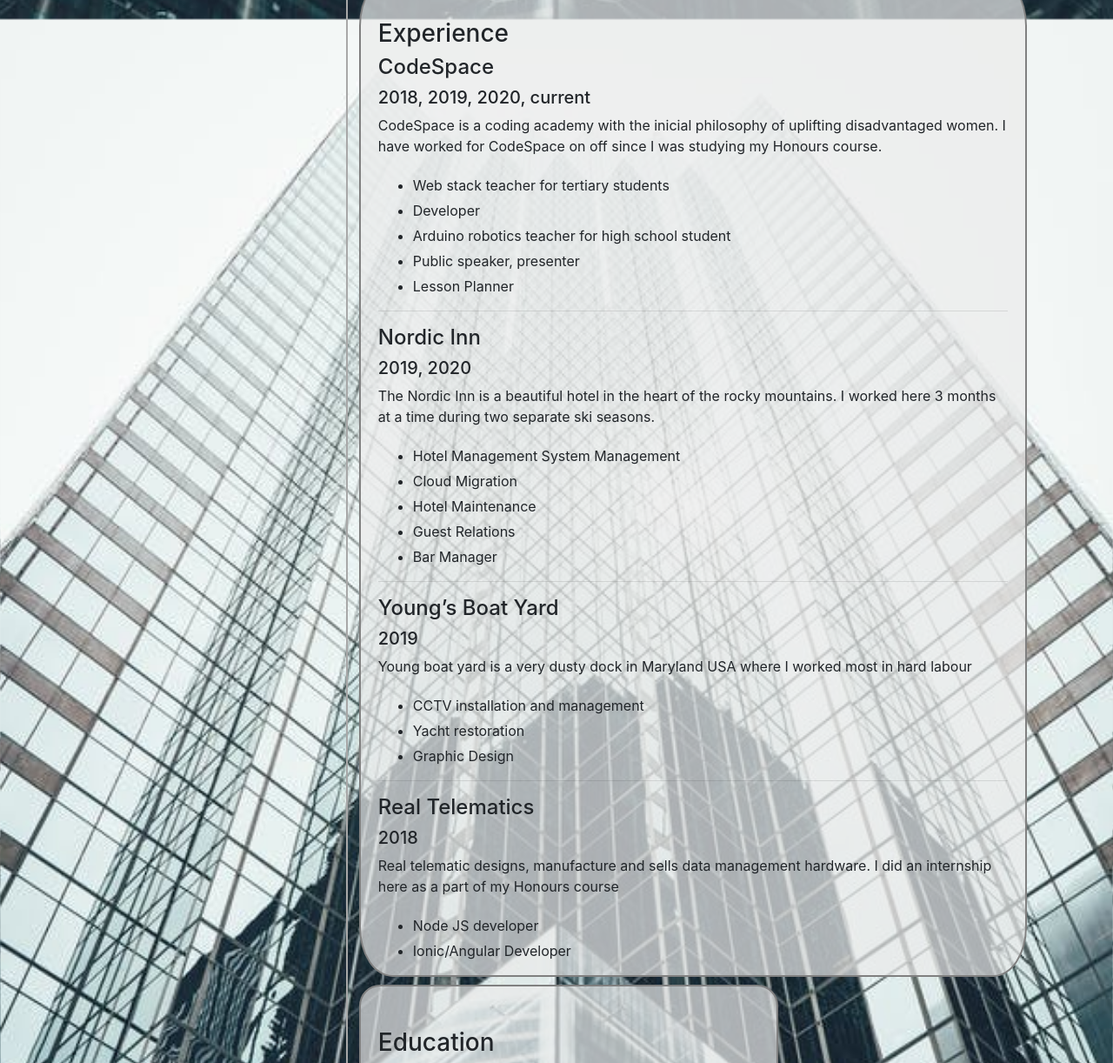
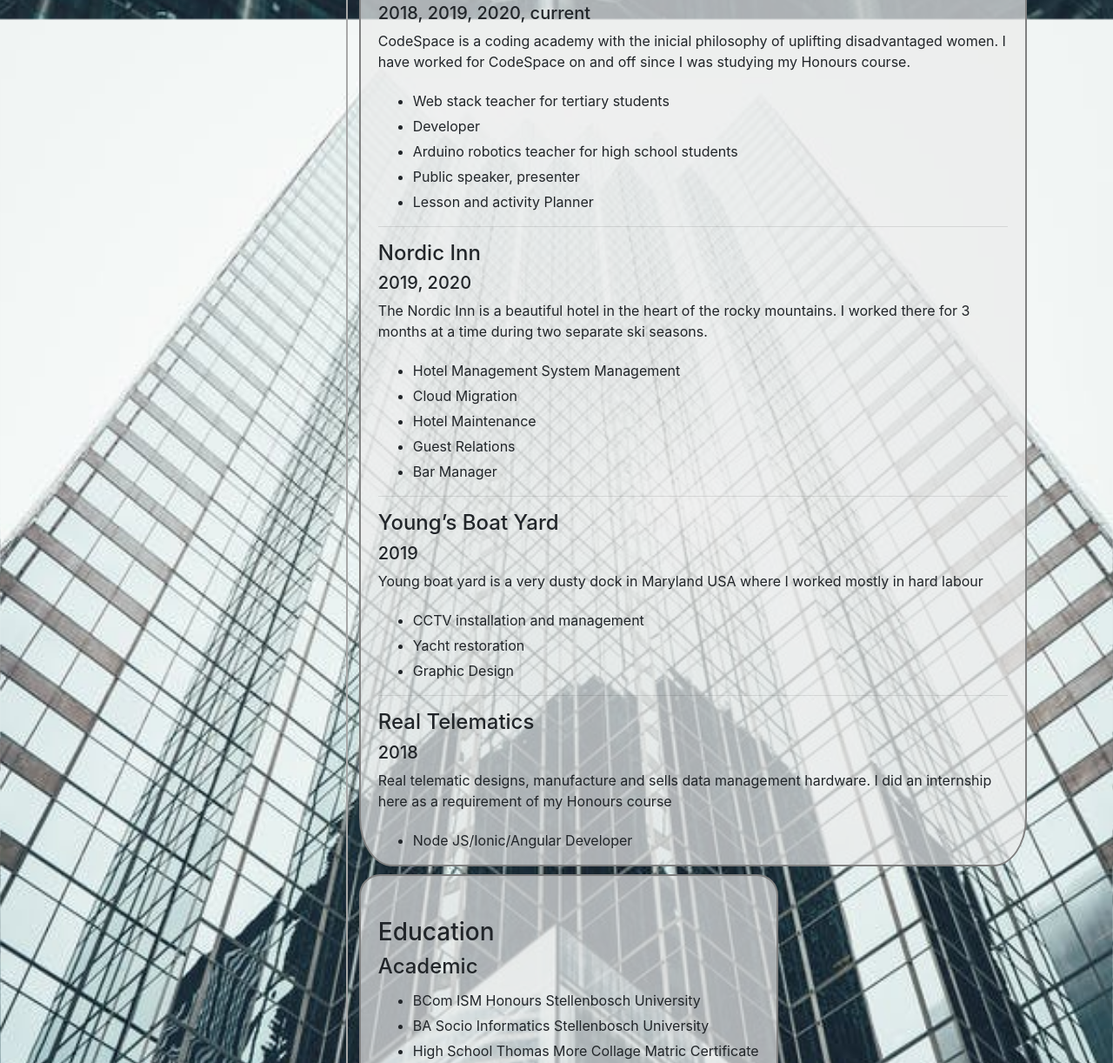
Before and after one commit to NicholasJoubert/C.V., a plain HTML site: page index.html in a window 1280 px wide. Shown: the part 1578-2800 px from the top of the page at 87% size. Drawn offline with nearby package versions, Linux system fonts and the light colour scheme.

Commit message:
touch up

```diff
--- a/index.html
+++ b/index.html
@@ -67,12 +67,12 @@
 
       <!-- Rest of the main content -->
       <div id="content">
-        <div>
+        <!-- <div>
           <h3 id="about" class="small-headings">About Me</h3>
           <p>
 
           </p>
-        </div>
+        </div> -->
 
           <div class="contentBox" >
             <h3 id="interests" class="small-headings">Interests</h3>
@@ -106,20 +106,20 @@
           <h4>CodeSpace</h4>
           <h5>2018, 2019, 2020, current</h5>
           <p>CodeSpace is a coding academy with the inicial philosophy of uplifting disadvantaged women.
-            I have worked for CodeSpace on off since I was studying my Honours course.</p>
+            I have worked for CodeSpace on and off since I was studying my Honours course.</p>
           <ul>
             <li>Web stack teacher for tertiary students</li>
             <li>Developer</li>
-            <li>Arduino robotics teacher for high school student</li>
+            <li>Arduino robotics teacher for high school students</li>
             <li>Public speaker, presenter</li>
-            <li>Lesson Planner</li>
+            <li>Lesson and activity Planner</li>
 
           </ul>
           <hr>
           <h4>Nordic Inn</h4>
           <h5>2019, 2020</h5>
           <p>The Nordic Inn is a beautiful hotel in the heart of the rocky mountains.
-            I worked here 3 months at a time during two separate ski seasons.</p>
+            I worked there for 3 months at a time during two separate ski seasons.</p>
           <ul>
             <li>Hotel Management System Management</li>
             <li>Cloud Migration</li>
@@ -132,7 +132,7 @@
           <h4>Young’s Boat Yard</h4>
           <h5>2019</h5>
           <p>Young boat yard is a very dusty dock in Maryland
-            USA where I worked most in hard labour</p>
+            USA where I worked mostly in hard labour</p>
           <ul>
             <li>CCTV installation and management</li>
             <li>Yacht restoration</li>
@@ -144,10 +144,9 @@
           <h5>2018</h5>
           <p>Real telematic designs, manufacture and
             sells data management hardware.
-            I did an internship here as a part of my Honours course</p>
+            I did an internship here as a requirement of my Honours course</p>
           <ul>
-            <li>Node JS developer</li>
-            <li>Ionic/Angular Developer</li>
+            <li>Node JS/Ionic/Angular Developer</li>
           </ul>
         </div>
 
@@ -181,14 +180,14 @@
     <div id="footer">
       <div>
         <h3 class="small-headings">Contact Me</h3>
-        <p>Phone Number: 0824699221</p>
+        <p>Phone Number: +27 82 469 9221</p>
         <p>Email Address: nickjoubert20@gmail.com</p>
       </div>
 
       <div id="social-media">
         <a class="hoverEffect" href="https://www.linkedin.com/in/nicholas-joubert-69606818b/"
-          >LinkedIn</a
-        ><br />
+          >LinkedIn</a>
+          <br />
         <a class="hoverEffect" href="https://github.com/NicholasJoubert/C.V.">Github</a>
       </div>
       <br>
```
